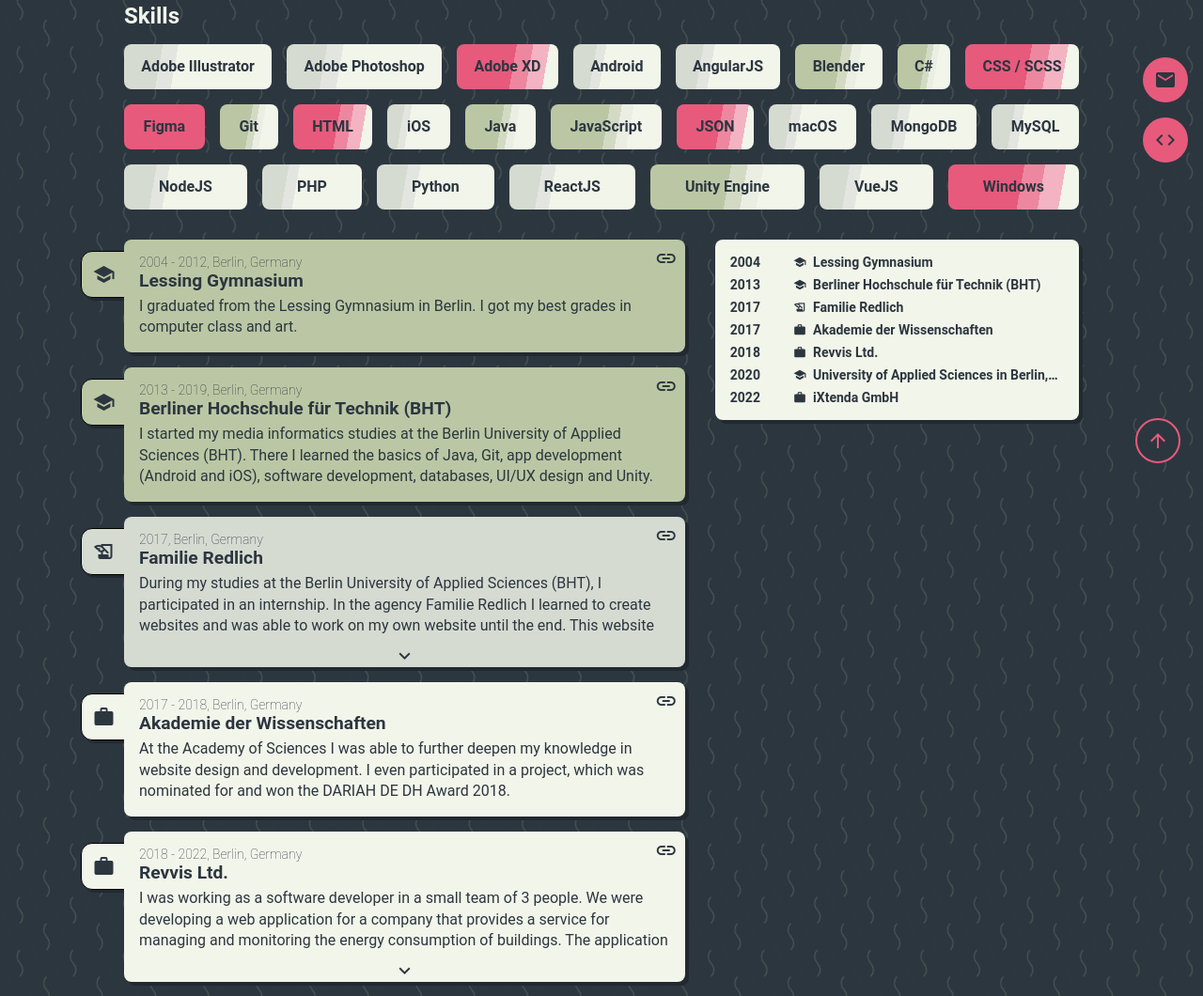
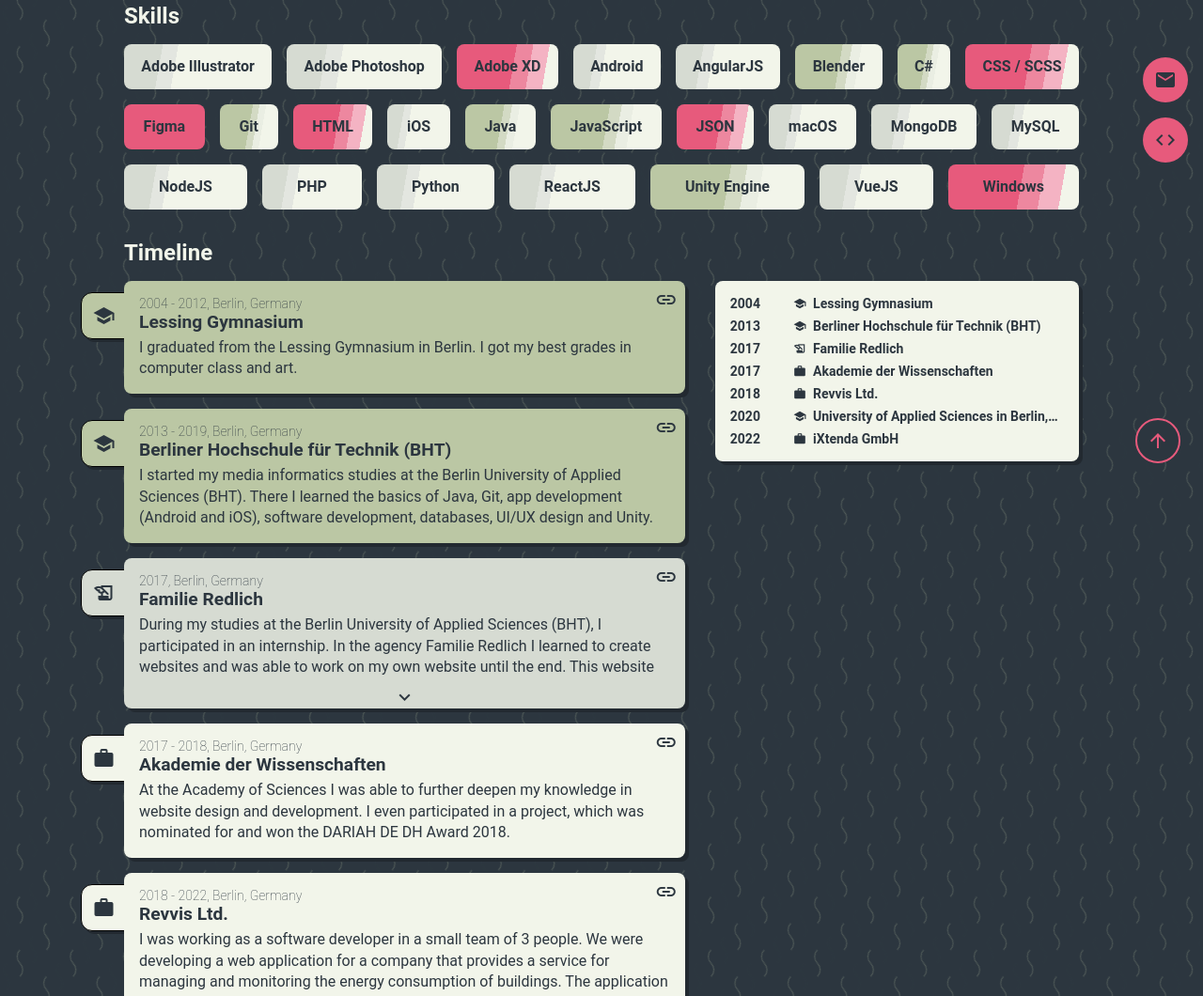
Before and after one commit to Rein3ke/marvin-kullick-profilepage, a plain HTML site: page index.html in a window 1280 px wide. Shown: the part 283-1343 px from the top of the page at 94% size. Drawn offline with Linux system fonts and the light colour scheme.

Commit message:
Add headline above timeline section;

```diff
--- a/index.html
+++ b/index.html
@@ -34,6 +34,7 @@
             </div>
         </div>
         <div id="timeline">
+            <h2>Timeline</h2>
             <div id="timeline-events"></div>
             <div id="timeline-legend">
                 <ul id="timeline-legend-list"></ul>
@@ -45,6 +46,7 @@
     </button>
 </body>
 <script>
+    // Scroll to top button
     const scrollToTopButton = document.getElementById('scroll-to-top-button');
     const scrollFunc = () => {
         let y = window.scrollY;
--- a/styles/style.scss
+++ b/styles/style.scss
@@ -165,7 +165,7 @@
 #timeline {
     display: grid;
     grid-template-columns: repeat(5, 1fr);
-    gap: em(32);
+    gap: em(16) em(32);
     padding: em(32) 0;
     position: relative;
 
```
Also changed, not shown: styles/style.css, 1 other file.
